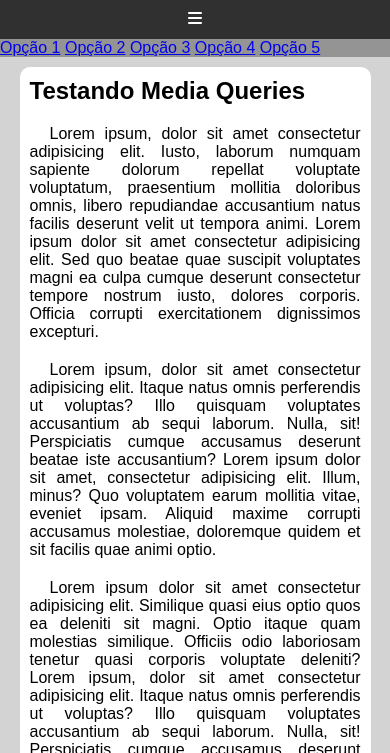
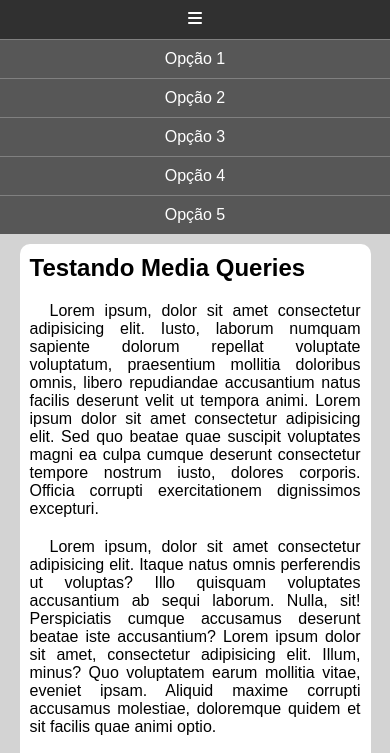
Before and after one commit to MikeDEV2022/html-css, a plain HTML site: page Exercicios/ex026/mq005/index.html in a window 390 px wide. Both pictures are taken after a click on the icon 195 px from the left and 78 px from the top of the page. Shown: the part 60-813 px from the top of the page. Drawn offline with Linux system fonts and the light colour scheme.

Commit message:
att final

```diff
--- a/Exercicios/ex026/mq005/estilos/style.css
+++ b/Exercicios/ex026/mq005/estilos/style.css
@@ -40,6 +40,20 @@ nav{
     background-color: var(--cor-main);
     color: black;
 }
+menu{
+    display: flex;
+    flex-direction: column;
+    align-items: center;
+}
+.menu-secret a{
+    padding: 10px;
+    text-decoration: none;
+    background-color: #575757;
+    border-top: 1px solid gray;
+    color: var(--cor-main);
+    width: 100vw;
+    text-align: center;
+}
 main{
     width: 90vw;
     padding: 10px;
--- a/Exercicios/ex026/mq005/index.html
+++ b/Exercicios/ex026/mq005/index.html
@@ -38,18 +38,11 @@
         </article>
     </main>
     <script>
-        function mudousecret(){
-            if(window.innerWidth >= 768){
-                itens.style.display = 'block'
-            }else{
-                itens.style.display = 'none'
-            }
-        }
         function showmenusecret(){
-            if(itens.style.display == 'block'){
+            if(itens.style.display == 'flex'){
                 itens.style.display = 'none'
             }else{
-                itens.style.display = 'block'
+                itens.style.display = 'flex'
             }
         }
     </script>
```
